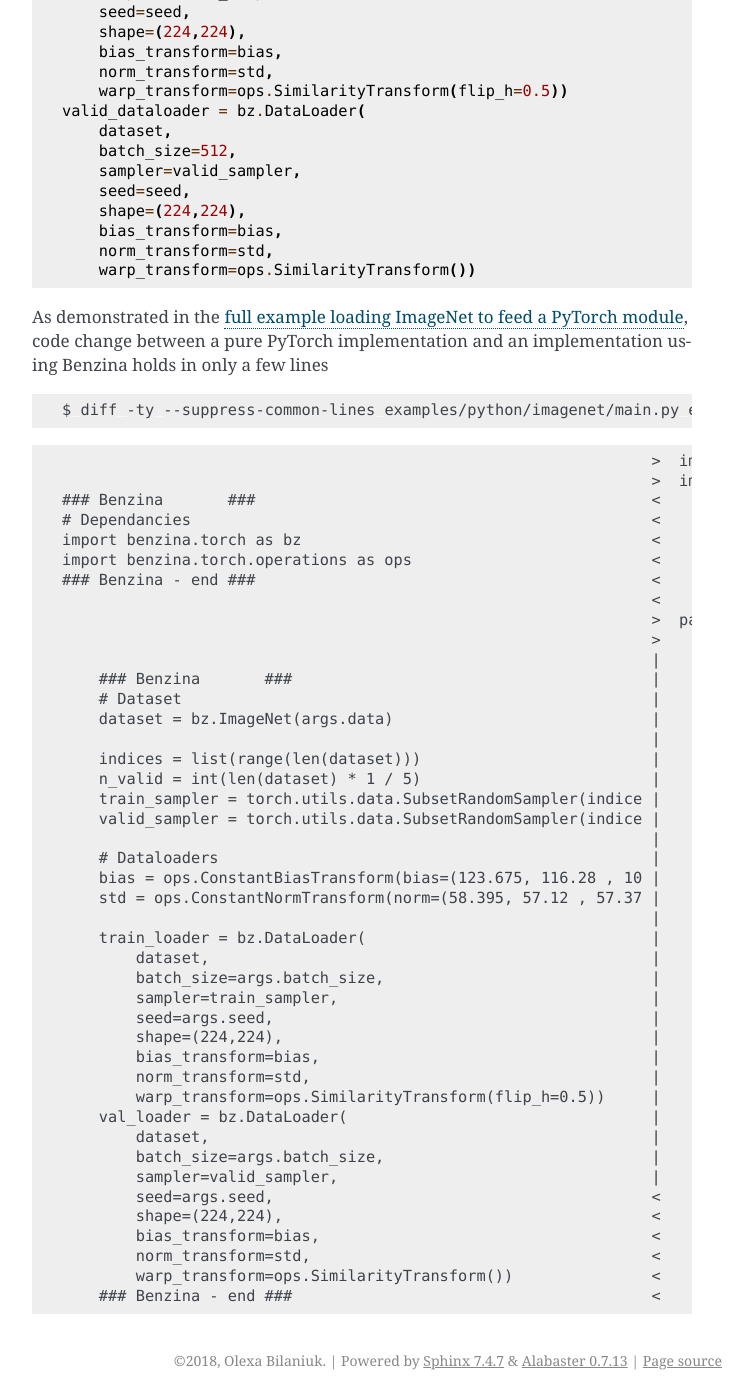
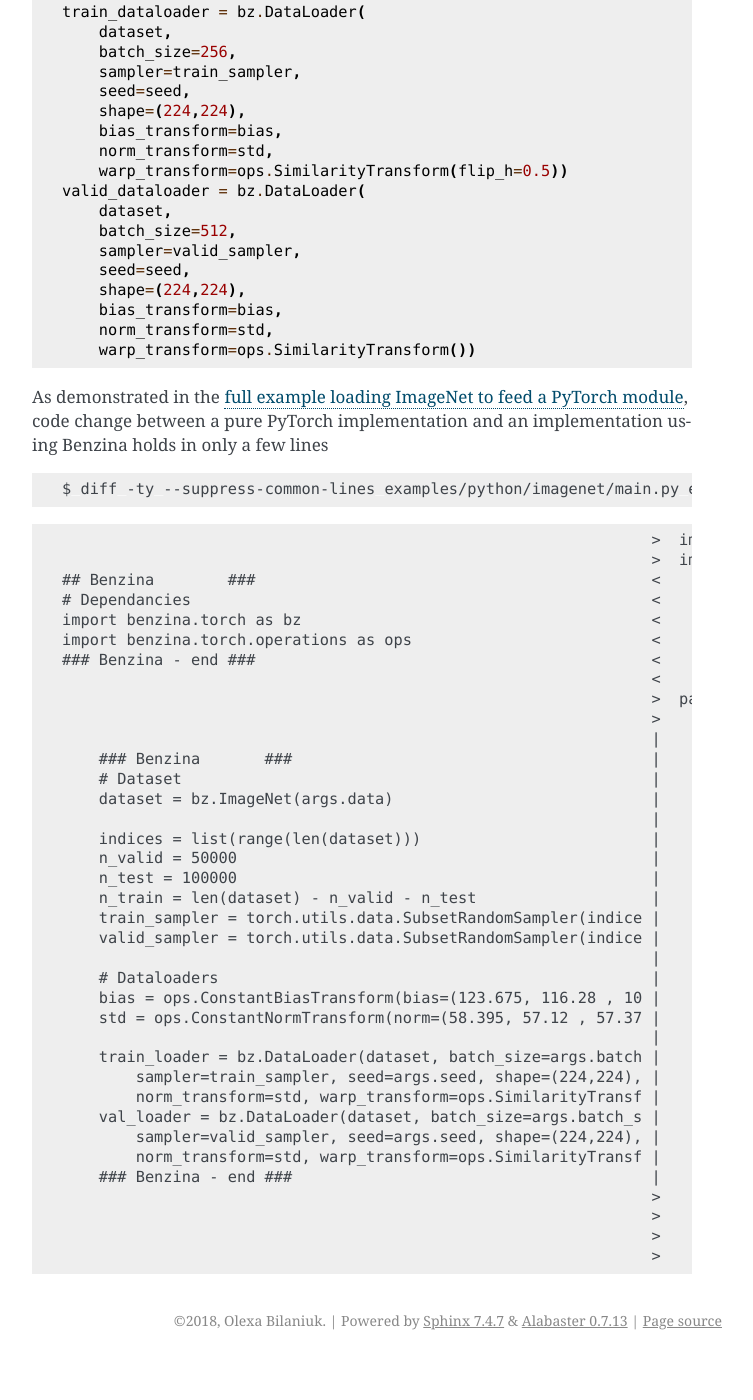
Before and after one commit to obilaniu/Benzina, a Sphinx documentation site: the page built from doc/source/imagenet_example.rst, in a window 1280 px wide and 1400 px high, scrolled down 2516 px. Shown: the whole window, without its empty margins (388-1141 px from the left). Built offline with Sphinx 7.4.7, drawn with Linux system fonts in a browser that asks for light colours; after the commit the page ends 3876 px from its top, so only the background shows below that; some of the changed text lies outside the part shown.

Commit message:
Fix number of validation and test in ImageNet 2012 dataset

```diff
--- a/doc/source/imagenet_example.rst
+++ b/doc/source/imagenet_example.rst
@@ -19,9 +19,11 @@
     dataset = bz.ImageNet("path/to/data")
 
     indices = list(range(len(dataset)))
-    n_valid = int(len(dataset) * 1 / 5)
-    train_sampler = torch.utils.data.SubsetRandomSampler(indices[:-n_valid])
-    valid_sampler = torch.utils.data.SubsetRandomSampler(indices[-n_valid:])
+    n_valid = 50000
+    n_test = 100000
+    n_train = len(dataset) - n_valid - n_test
+    train_sampler = torch.utils.data.SubsetRandomSampler(indices[:n_train])
+    valid_sampler = torch.utils.data.SubsetRandomSampler(indices[n_train:-n_test])
 
     # Dataloaders
     bias = ops.ConstantBiasTransform(bias=(123.675, 116.28 , 103.53))
@@ -65,15 +67,17 @@
     dataset = bz.ImageNet("path/to/data")
 
 Then we define the training and validation samplers for the dataset. In this case,
-the training data and the validation data are in the same dataset with the training
-data being at the beginning and the validation data at the end.
+the training, validation and test data are in the same dataset with the training
+data being at the beginning followed by the validation then the test data.
 
 .. code-block:: python
 
     indices = list(range(len(dataset)))
-    n_valid = int(len(dataset) * 1 / 5)
-    train_sampler = torch.utils.data.SubsetRandomSampler(indices[:-n_valid])
-    valid_sampler = torch.utils.data.SubsetRandomSampler(indices[-n_valid:])
+    n_valid = 50000
+    n_test = 100000
+    n_train = len(dataset) - n_valid - n_test
+    train_sampler = torch.utils.data.SubsetRandomSampler(indices[:n_train])
+    valid_sampler = torch.utils.data.SubsetRandomSampler(indices[n_train:-n_test])
 
 The last steps are to define the dataloaders and the transformations to apply to
 the dataset during the loading of the images. It is usually a good idea to normalize
@@ -138,7 +142,7 @@
 
                                                                     >  import torchvision.transforms as transforms
                                                                     >  import torchvision.datasets as datasets
-    ### Benzina       ###                                           <
+    ## Benzina        ###                                           <
     # Dependancies                                                  <
     import benzina.torch as bz                                      <
     import benzina.torch.operations as ops                          <
@@ -152,30 +156,24 @@
         dataset = bz.ImageNet(args.data)                            |                                       std=[0.229, 0.224, 0.225])
                                                                     |
         indices = list(range(len(dataset)))                         |      train_dataset = datasets.ImageFolder(
-        n_valid = int(len(dataset) * 1 / 5)                         |          traindir,
-        train_sampler = torch.utils.data.SubsetRandomSampler(indice |          transforms.Compose([
-        valid_sampler = torch.utils.data.SubsetRandomSampler(indice |              transforms.RandomResizedCrop(224),
-                                                                    |              transforms.RandomHorizontalFlip(),
-        # Dataloaders                                               |              transforms.ToTensor(),
-        bias = ops.ConstantBiasTransform(bias=(123.675, 116.28 , 10 |              normalize,
-        std = ops.ConstantNormTransform(norm=(58.395, 57.12 , 57.37 |          ]))
-                                                                    |
-        train_loader = bz.DataLoader(                               |      train_loader = torch.utils.data.DataLoader(
-            dataset,                                                |          train_dataset, batch_size=args.batch_size, shuffle=True
-            batch_size=args.batch_size,                             |          num_workers=args.workers, pin_memory=True)
-            sampler=train_sampler,                                  |
-            seed=args.seed,                                         |      val_loader = torch.utils.data.DataLoader(
-            shape=(224,224),                                        |          datasets.ImageFolder(valdir, transforms.Compose([
-            bias_transform=bias,                                    |              transforms.Resize(256),
-            norm_transform=std,                                     |              transforms.CenterCrop(224),
-            warp_transform=ops.SimilarityTransform(flip_h=0.5))     |              transforms.ToTensor(),
-        val_loader = bz.DataLoader(                                 |              normalize,
-            dataset,                                                |          ])),
-            batch_size=args.batch_size,                             |          batch_size=args.batch_size, shuffle=False,
-            sampler=valid_sampler,                                  |          num_workers=args.workers, pin_memory=True)
-            seed=args.seed,                                         <
-            shape=(224,224),                                        <
-            bias_transform=bias,                                    <
-            norm_transform=std,                                     <
-            warp_transform=ops.SimilarityTransform())               <
-        ### Benzina - end ###                                       <
+        n_valid = 50000                                             |          traindir,
+        n_test = 100000                                             |          transforms.Compose([
+        n_train = len(dataset) - n_valid - n_test                   |              transforms.RandomResizedCrop(224),
+        train_sampler = torch.utils.data.SubsetRandomSampler(indice |              transforms.RandomHorizontalFlip(),
+        valid_sampler = torch.utils.data.SubsetRandomSampler(indice |              transforms.ToTensor(),
+                                                                    |              normalize,
+        # Dataloaders                                               |          ]))
+        bias = ops.ConstantBiasTransform(bias=(123.675, 116.28 , 10 |
+        std = ops.ConstantNormTransform(norm=(58.395, 57.12 , 57.37 |      train_loader = torch.utils.data.DataLoader(
+                                                                    |          train_dataset, batch_size=args.batch_size, shuffle=True
+        train_loader = bz.DataLoader(dataset, batch_size=args.batch |          num_workers=args.workers, pin_memory=True)
+            sampler=train_sampler, seed=args.seed, shape=(224,224), |
+            norm_transform=std, warp_transform=ops.SimilarityTransf |      val_loader = torch.utils.data.DataLoader(
+        val_loader = bz.DataLoader(dataset, batch_size=args.batch_s |          datasets.ImageFolder(valdir, transforms.Compose([
+            sampler=valid_sampler, seed=args.seed, shape=(224,224), |              transforms.Resize(256),
+            norm_transform=std, warp_transform=ops.SimilarityTransf |              transforms.CenterCrop(224),
+        ### Benzina - end ###                                       |              transforms.ToTensor(),
+                                                                    >              normalize,
+                                                                    >          ])),
+                                                                    >          batch_size=args.batch_size, shuffle=False,
+                                                                    >          num_workers=args.workers, pin_memory=True)
```
Also changed, not shown: other parts of doc/source/imagenet_example.rst (+1 -1 lines), 1 other file.
